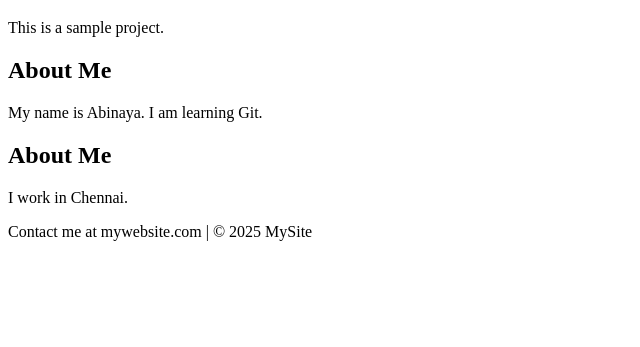
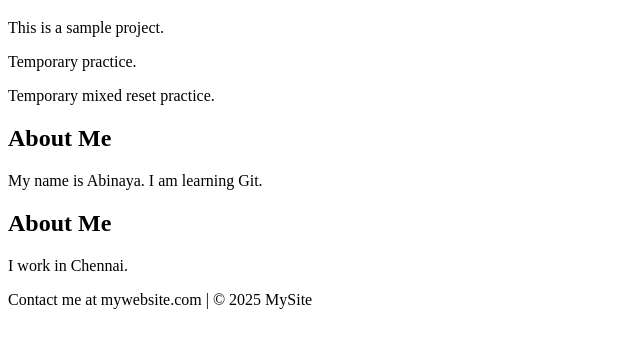
Before and after one commit to abinaya-murugesan28/Git-Assignment-Module-02, a plain HTML site: page index.html in a window 1280 px wide. Shown: the part 61-408 px from the top of the page, without its empty margins (0-640 px from the left). Drawn offline with Linux system fonts and the light colour scheme.

Commit message:
Add mixed reset practice paragraph

```diff
--- a/index.html
+++ b/index.html
@@ -8,7 +8,8 @@
 <body>
     <h1>Hello World</h1>
     <p>This is a sample project.</p>
-
+<p>Temporary practice.</p>
+<p>Temporary mixed reset practice.</p>
     <section id="about">
         <h2>About Me</h2>
         <p>My name is Abinaya. I am learning Git.</p>
```
